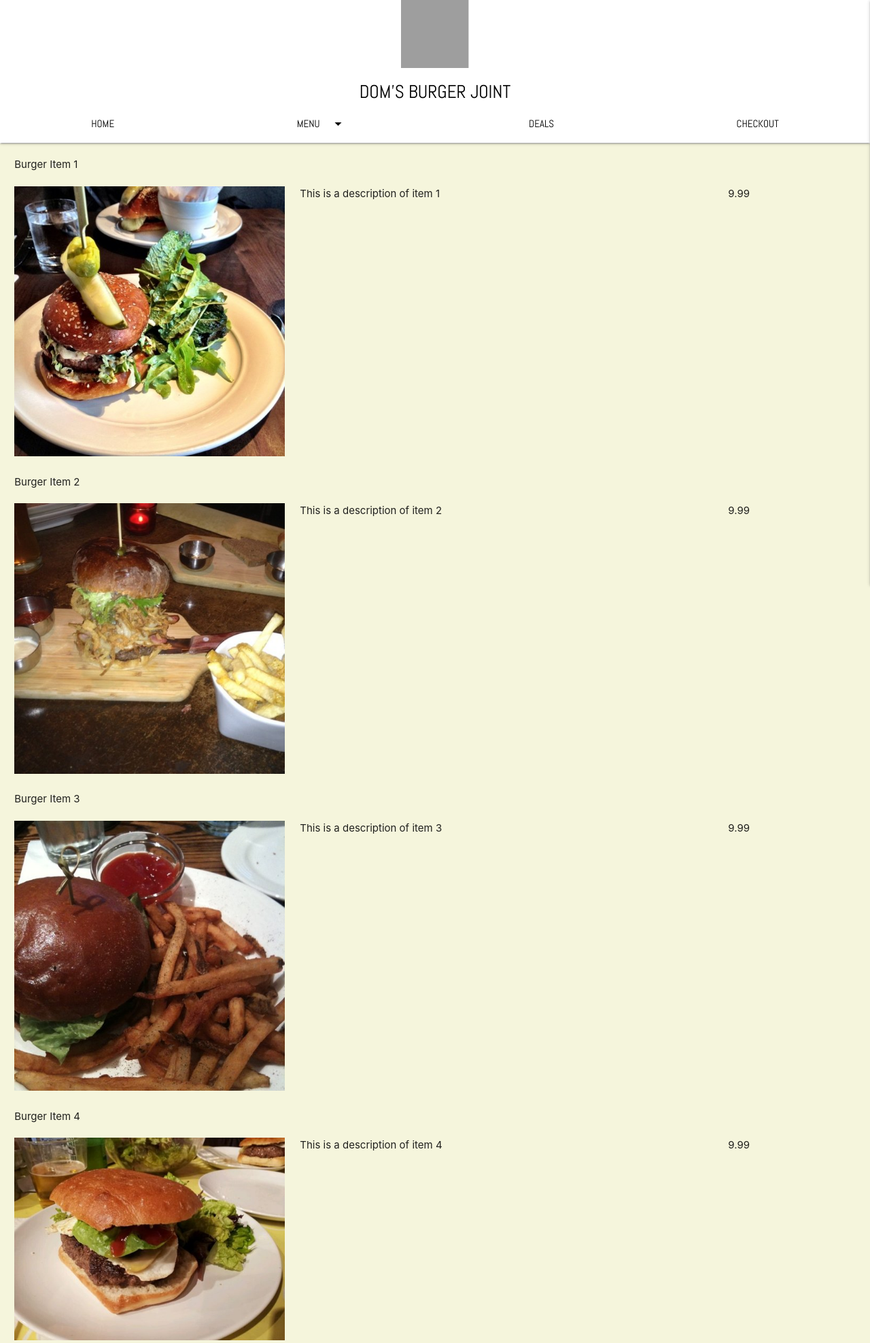
After one commit to Domchap90/Doms_burger_joint, a Django app: page /menu/ in a window 1280 px wide. The commit adds this page. Shown: the top 1975 px of the page at 68% size. Run offline with Django 3.2, Linux system fonts and the light colour scheme; data comes from the database, SQL or seed files in the repository; grey boxes are pictures that could not be loaded.

Commit message:
Templates folder & urls file added for menu. Collapsible accordion menu in sidenav.

```diff
--- /dev/null
+++ b/menu/templates/menu/menu_items.html
@@ -0,0 +1,32 @@
+{% extends "base.html" %}
+{% load static %}
+
+{% block content %}
+    <div class="below-nav-container">
+        {% for item in items %}
+        <div class="row">
+            <div class="col s12">
+                {{ item.name }}
+            </div>
+        </div>
+		<div class="row">
+            <div class="col s6 m4">
+                <img src="/media/{{item.image}}" alt="">
+            </div>
+            <div class="col m6 hide-on-small-and-down">
+                {{ item.description }}
+            </div>
+            <div class="col s3 hide-on-med-and-up">
+            </div>
+            <div class="col s3 m2">
+                {{ item.price }}
+            </div>
+		</div>
+        <div class="row hide-on-med-and-up">
+            <div class="col s12">
+                {{ item.description }}
+            </div>
+        </div>
+        {% endfor %}
+    </div>
+{% endblock %}
--- /dev/null
+++ b/menu/urls.py
@@ -0,0 +1,6 @@
+from django.urls import path
+from . import views
+
+urlpatterns = [
+    path('', views.menu, name='menu')
+]
--- a/templates/base.html
+++ b/templates/base.html
@@ -68,14 +68,6 @@
 				<li><a href="#!">DESERTS</a></li>
 			</ul>
 
-			<ul id="dropdown2" class="dropdown-content">
-				<li><a href="#!">BURGERS</a></li>
-				<li><a href="#!">SIDES</a></li>
-				<li><a href="#!">DRINKS</a></li>
-                <li><a href="#!">VEGETARIAN</a></li>
-				<li><a href="#!">DESERTS</a></li>
-			</ul>
-
             <!-- Sidebar navigation -->
 
 			<ul id="slide-out" class="sidenav">
@@ -85,11 +77,9 @@
 				</li>
 				<li><a href="#">HOME</a></li>
                 <li>
-                    <a class="dropdown-trigger" href="#!" data-target="dropdown2">MENU
-                    <i class="material-icons right">arrow_drop_down</i></a>
-
-                    <!--<ul class="collapsible collapsible-accordion">
-                        <a class="collapsible-header">MENU<i class="material-icons">arrow_drop_down</i></a>
+                    <ul class="collapsible collapsible-accordion">
+                        <li>
+                            <div class="collapsible-header">MENU<i class="material-icons">arrow_drop_down</i></div>
                             <div class="collapsible-body">
                                 <ul>
                                     <li><a href="#!">BURGERS</a></li>
@@ -99,7 +89,8 @@
                                     <li><a href="#!">DESERTS</a></li>
                                 </ul>
                             </div>
-                    </ul>-->
+                        </li>
+                    </ul>
                 </li>
                 <li><a href="#">DEALS</a></li>
                 <li><a href="#">CHECKOUT</a></li>
@@ -116,13 +107,6 @@
             $(".sidenav").sidenav({edge: "right", menuWidth: 275});
             $(".dropdown-trigger").dropdown({coverTrigger: false, closeOnClick: false});
             $(".collapsible").collapsible({accordion: true});
-            // var elemSideNav = document.querySelectorAll('.sidenav');
-            // var instanceSideNav = M.Sidenav.init(elemSideNav, {edge:'right'});
-            // $(".dropdown-trigger").dropdown({
-            //     coverTrigger: false,
-            //     closeOnClick: false
-            // });
-            //$('.sidenav').sidenav();
             // $(".button-collapse").sideNav({
             //     menuWidth: 275
             // });
```
Lines whose indentation alone changed are shown as unchanged.
